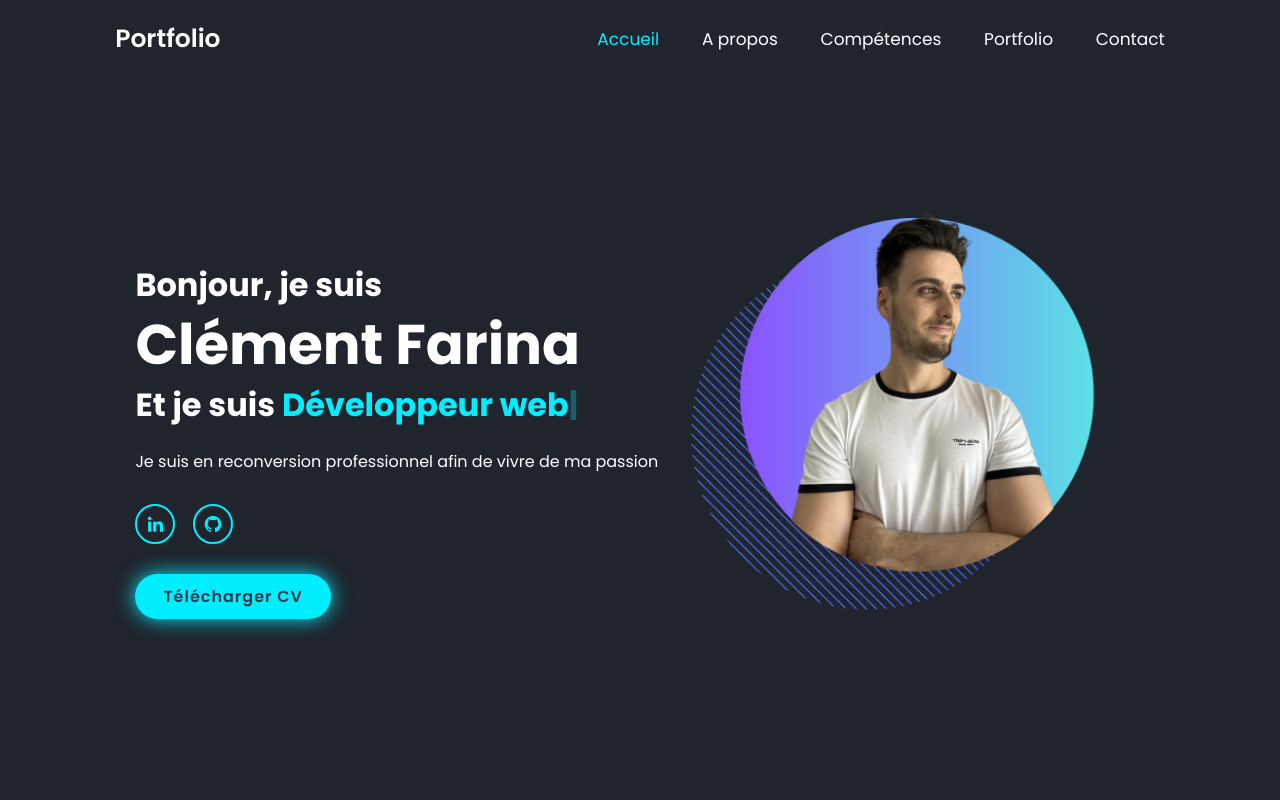
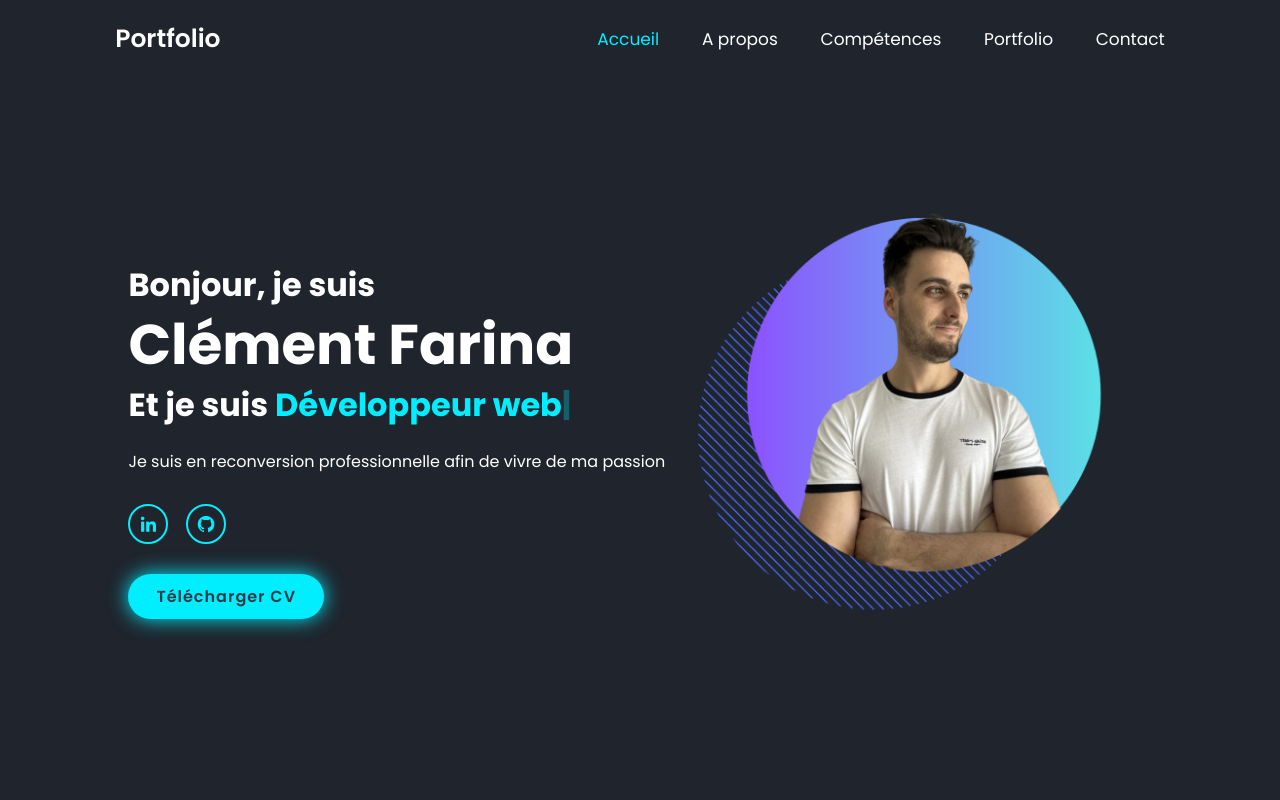
Before and after one commit to Ligax45/Portfolio, a plain HTML site: page index.html in a window 1280 px wide. Shown: the top 800 px of the page. Drawn offline with nearby package versions, Linux system fonts and the light colour scheme.

Commit message:
mise a jour

```diff
--- a/index.html
+++ b/index.html
@@ -36,7 +36,7 @@
             <h3>Bonjour, je suis</h3>
             <h1>Clément Farina</h1>
             <h3>Et je suis <span class="multiple-text"></span></h3>
-            <p>Je suis en reconversion professionnel afin de vivre de ma passion</p>
+            <p>Je suis en reconversion professionnelle afin de vivre de ma passion</p>
                 <div class="social-media">
                     <a href=""><i class='bx bxl-linkedin' ></i></a>
                     <a href=""><i class='bx bxl-github'></i></a>
```
